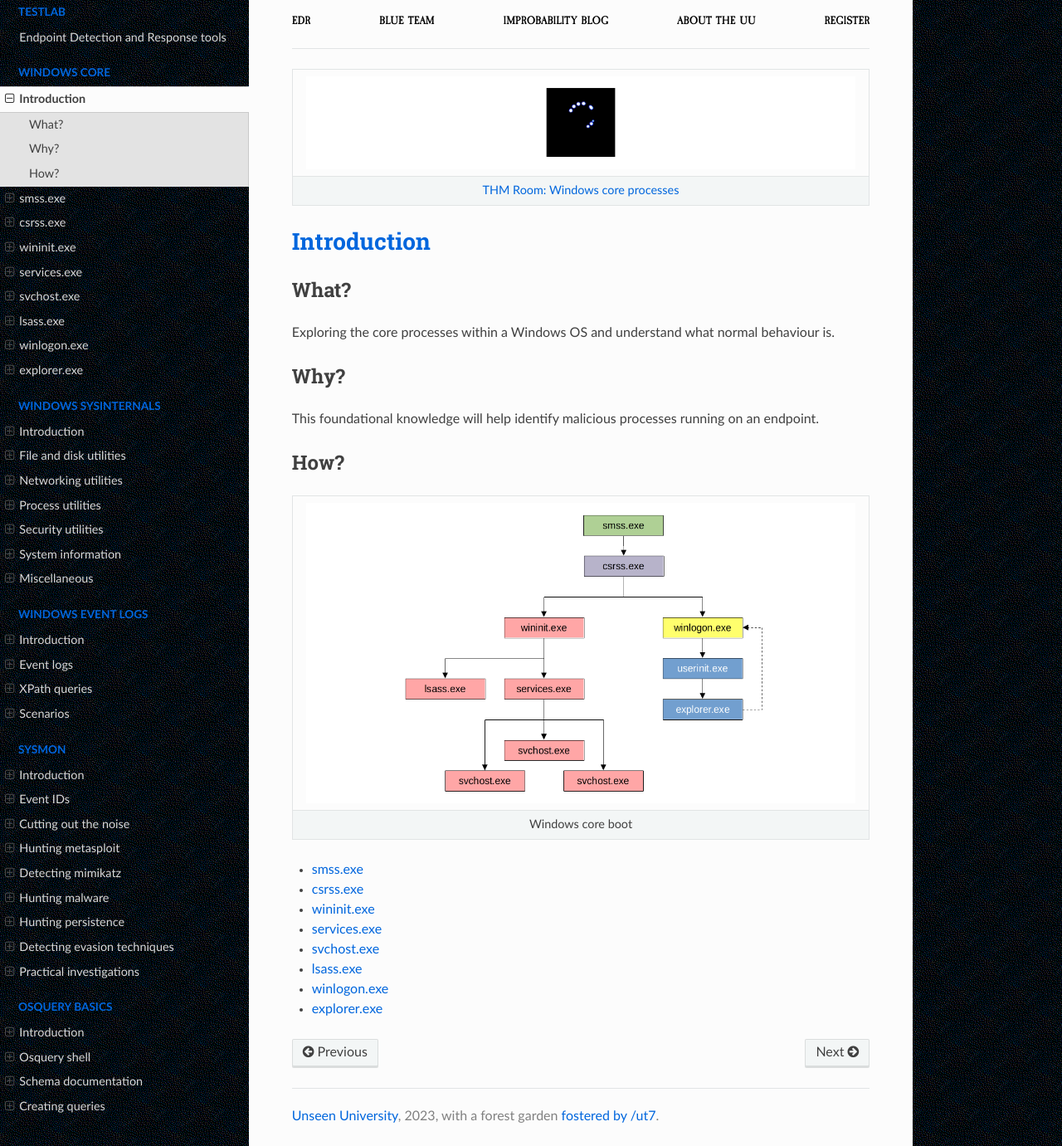
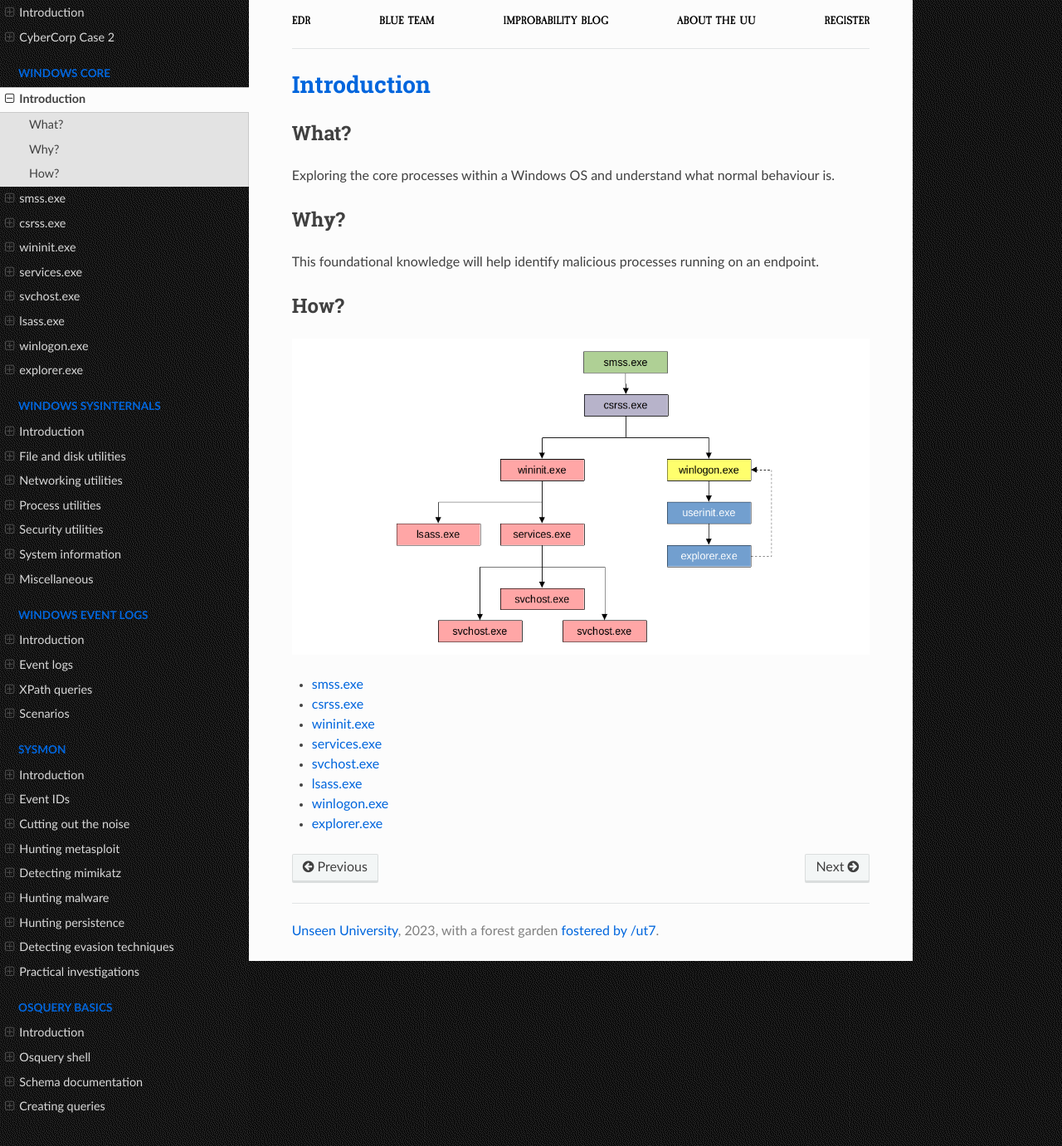
Before and after one commit to tymyrddin/blue-edr, a Sphinx documentation site: the page built from source/docs/core/README.md, in a window 1280 px wide and 1381 px high. Shown: the whole window at 83% size. Built offline with Sphinx 7.4.7 and the Read the Docs theme 2.0.0, drawn with Linux system fonts in a browser that asks for light colours.

Commit message:
setting up for cybercorp case 2 challenge

```diff
--- a/source/docs/core/README.md
+++ b/source/docs/core/README.md
@@ -1,7 +1,3 @@
-| ![Windows core processes](../../_static/images/windows-core-room-banner.png)
-|:--:|
-| [THM Room: Windows core processes](https://tryhackme.com/room/btwindowsinternals) |
-
 # Introduction
 
 ## What?
@@ -14,9 +10,7 @@
 
 ## How?
 
-| ![Windows core boot](../../_static/images/windows-boot.png)
-|:--:|
-| Windows core boot |
+![Windows core boot](../../_static/images/windows-boot.png)
 
 * [smss.exe](smss.md)
 * [csrss.exe](csrss.md)
```
Also changed, not shown: source/docs/cd/README.md (added, +13 -0 lines), source/docs/cd/cybercorp2.md (added, +83 -0 lines), source/index.rst (+11 -0 lines), source/_static/images/site/background.png.
